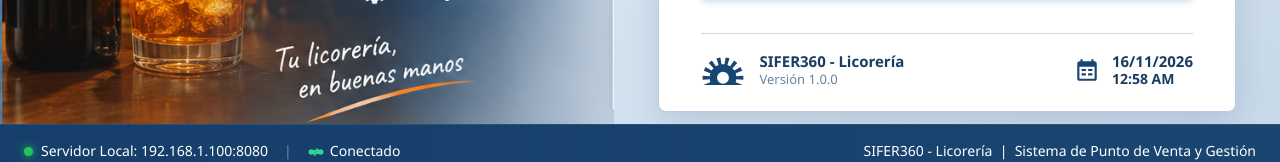
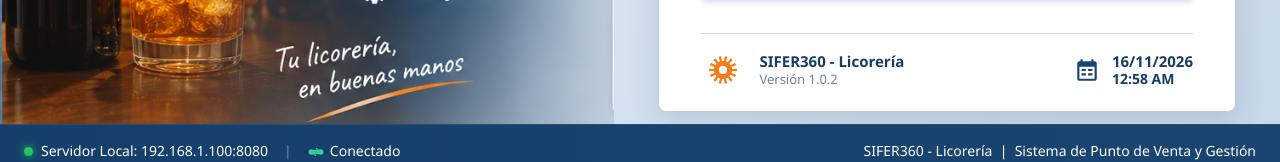
Before and after one commit to fenixlife1978/Sifer360-licoreria, a React (Vite) app: page / in a window 1280 px wide. Shown: the part 622-784 px from the top of the page. Built offline with nearby package versions, Linux system fonts and the light colour scheme.

Commit message:
brand: actualizar emblema y versión en acceso

```diff
--- a/public/access.js
+++ b/public/access.js
@@ -153,10 +153,8 @@ function renderLogin(error=''){
       '<div class="sa-card-divider"></div>' +
       '<div class="sa-login-meta">' +
         '<div class="sa-product-meta">' +
-          '<svg class="sa-meta-gear" viewBox="0 0 100 65" fill="none" aria-hidden="true">' +
-            '<path fill-rule="evenodd" clip-rule="evenodd" d="M 53.43 19.69 L 55.87 3.87 L 64.72 5.89 L 60.06 21.21 L 66.24 24.18 L 75.31 10.99 L 82.40 16.65 L 71.56 28.42 L 75.83 33.79 L 89.73 25.83 L 93.66 34.01 L 78.78 39.91 L 80.31 46.60 L 96.28 45.46 L 96.28 54.54 L 80.31 53.40 L 78.78 60.09 L 93.66 65.99 L 89.73 74.17 L 75.83 66.21 L 71.56 71.58 L 82.40 83.35 L 75.31 89.01 L 66.24 75.82 L 60.06 78.79 L 64.72 94.11 L 55.87 96.13 L 53.43 80.31 L 46.57 80.31 L 44.13 96.13 L 35.28 94.11 L 39.94 78.79 L 33.76 75.82 L 24.69 89.01 L 17.60 83.35 L 28.44 71.58 L 24.17 66.21 L 10.27 74.17 L 6.34 65.99 L 21.22 60.09 L 19.69 53.40 L 3.72 54.54 L 3.72 45.46 L 19.69 46.60 L 21.22 39.91 L 6.34 34.01 L 10.27 25.83 L 24.17 33.79 L 28.44 28.42 L 17.60 16.65 L 24.69 10.99 L 33.76 24.18 L 39.94 21.21 L 35.28 5.89 L 44.13 3.87 L 46.57 19.69 Z M 36.50 50 A 13.5 13.5 0 1 0 63.50 50 A 13.5 13.5 0 1 0 36.50 50 Z" fill="#184672"/>' +
-          '</svg>' +
-          '<div><strong>SIFER360 - Licorería</strong><span>Versión 1.0.0</span></div>' +
+          '<img class="sa-meta-gear" src="./icon.svg" alt="Emblema SIFER360">' +
+          '<div><strong>SIFER360 - Licorería</strong><span>Versión 1.0.2</span></div>' +
         '</div>' +
         '<div class="sa-date-meta">' +
           '<svg class="sa-meta-cal" viewBox="0 0 24 24" fill="currentColor" aria-hidden="true">' +
```
